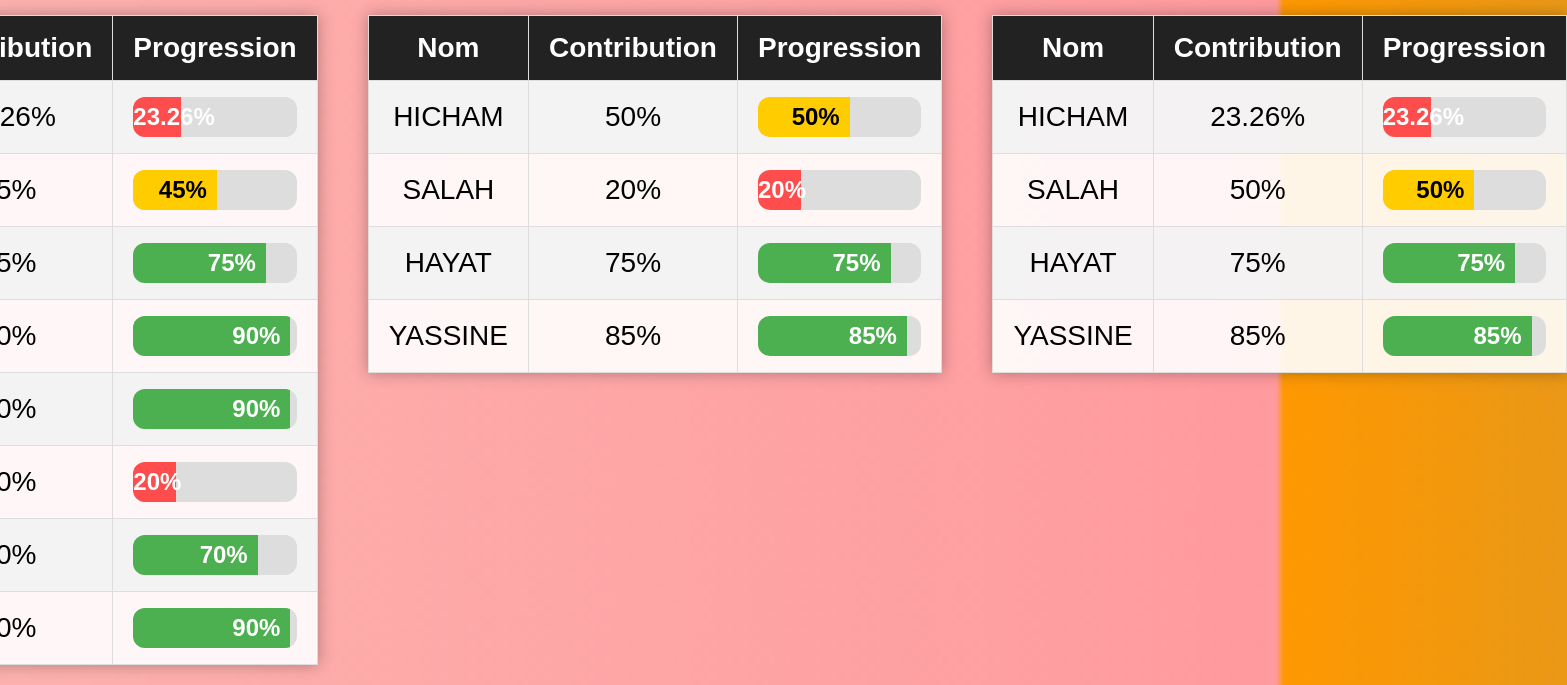
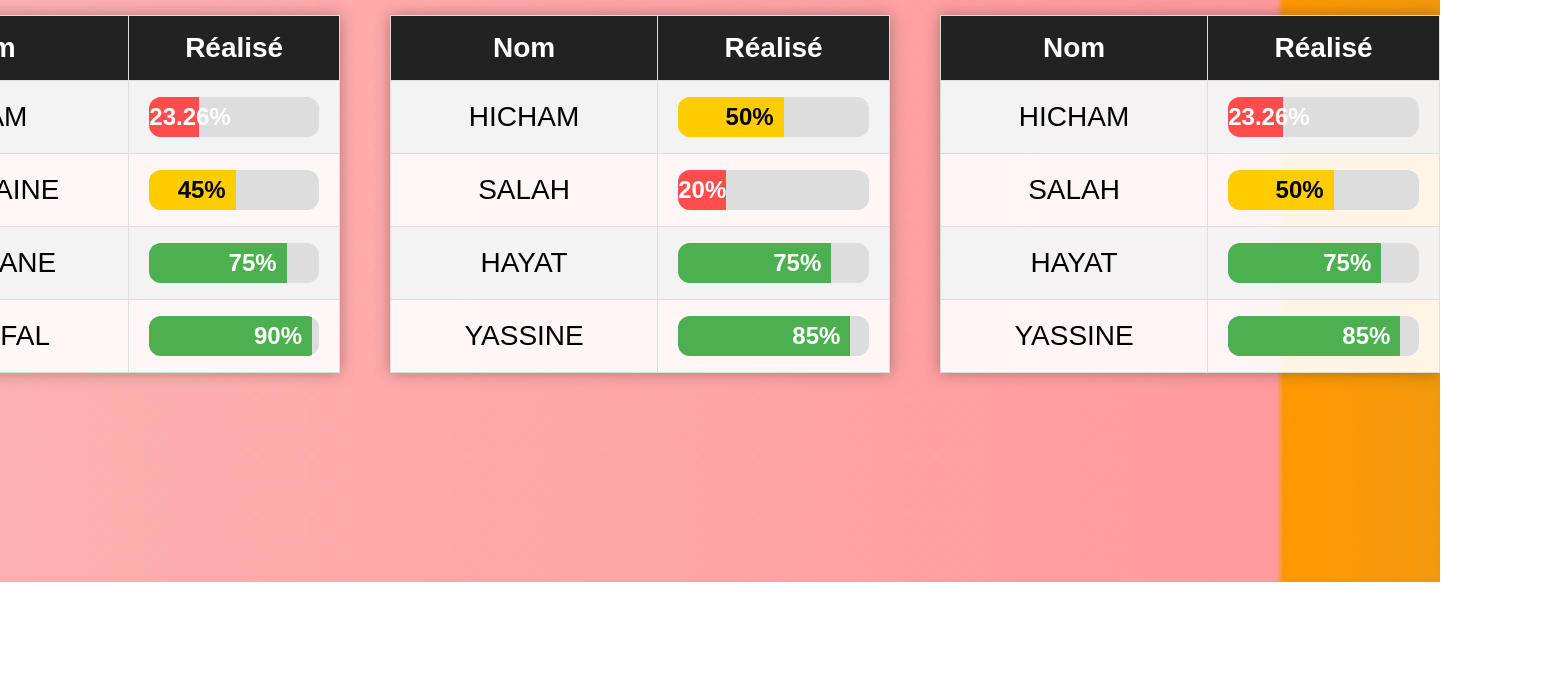
Before and after one commit to eolcenter/eol, a plain HTML site: page test.html in a window 1280 px wide. Shown: the part 258-943 px from the top of the page, 1567 px wide, since content can reach past the window. After the commit the page ends 840 px from the top, so only its background shows below. Drawn offline with Linux system fonts and the light colour scheme.

Commit message:
test.html

```diff
--- a/test.html
+++ b/test.html
@@ -3,7 +3,7 @@
 <head>
 <meta charset="UTF-8">
 <meta name="viewport" content="width=device-width, initial-scale=1.0">
-<title>Team Contributions - TV View</title>
+<title>Team Réalisation - TV View</title>
 <style>
   body {
     font-family: Arial, sans-serif;
@@ -101,7 +101,6 @@
     flex-direction: column;
     align-items: center;
   }
-
 </style>
 </head>
 <body>
@@ -115,19 +114,12 @@
     <table>
       <tr>
         <th>Nom</th>
-        <th>Contribution</th>
-        <th>Progression</th>
+        <th>Réalisé</th>
       </tr>
-      <tr><td>ILHAM</td><td data-percent="23.26"></td><td><div class="progress-container"><div class="progress-bar" data-percent="23.26"></div></div></td></tr>
-      <tr><td>GHISLAINE</td><td data-percent="45"></td><td><div class="progress-container"><div class="progress-bar" data-percent="45"></div></div></td></tr>
-      <tr><td>SOUFIANE</td><td data-percent="75"></td><td><div class="progress-container"><div class="progress-bar" data-percent="75"></div></div></td></tr>
-      <tr><td>NAOUFAL</td><td data-percent="90"></td><td><div class="progress-container"><div class="progress-bar" data-percent="90"></div></div></td></tr>
-      <tr><td>HALIM</td><td data-percent="90"></td><td><div class="progress-container"><div class="progress-bar" data-percent="90"></div></div></td></tr>
-      <tr><td>SARAH</td><td data-percent="90"></td><td><div class="progress-container"><div class="progress-bar" data-percent="20"></div></div></td></tr>
-      <tr><td>LEONIE</td><td data-percent="90"></td><td><div class="progress-container"><div class="progress-bar" data-percent="70"></div></div></td></tr>
-      <tr><td>BADR</td><td data-percent="90"></td><td><div class="progress-container"><div class="progress-bar" data-percent="90"></div></div></td></tr>
-
-
+      <tr><td>ILHAM</td><td><div class="progress-container"><div class="progress-bar" data-percent="23.26"></div></div></td></tr>
+      <tr><td>GHISLAINE</td><td><div class="progress-container"><div class="progress-bar" data-percent="45"></div></div></td></tr>
+      <tr><td>SOUFIANE</td><td><div class="progress-container"><div class="progress-bar" data-percent="75"></div></div></td></tr>
+      <tr><td>NAOUFAL</td><td><div class="progress-container"><div class="progress-bar" data-percent="90"></div></div></td></tr>
     </table>
   </div>
 
@@ -136,13 +128,12 @@
     <table>
       <tr>
         <th>Nom</th>
-        <th>Contribution</th>
-        <th>Progression</th>
+        <th>Réalisé</th>
       </tr>
-      <tr><td>HICHAM</td><td data-percent="50"></td><td><div class="progress-container"><div class="progress-bar" data-percent="50"></div></div></td></tr>
-      <tr><td>SALAH</td><td data-percent="20"></td><td><div class="progress-container"><div class="progress-bar" data-percent="20"></div></div></td></tr>
-      <tr><td>HAYAT</td><td data-percent="75"></td><td><div class="progress-container"><div class="progress-bar" data-percent="75"></div></div></td></tr>
-      <tr><td>YASSINE</td><td data-percent="85"></td><td><div class="progress-container"><div class="progress-bar" data-percent="85"></div></div></td></tr>
+      <tr><td>HICHAM</td><td><div class="progress-container"><div class="progress-bar" data-percent="50"></div></div></td></tr>
+      <tr><td>SALAH</td><td><div class="progress-container"><div class="progress-bar" data-percent="20"></div></div></td></tr>
+      <tr><td>HAYAT</td><td><div class="progress-container"><div class="progress-bar" data-percent="75"></div></div></td></tr>
+      <tr><td>YASSINE</td><td><div class="progress-container"><div class="progress-bar" data-percent="85"></div></div></td></tr>
     </table>
   </div>
 
@@ -151,36 +142,33 @@
     <table>
       <tr>
         <th>Nom</th>
-        <th>Contribution</th>
-        <th>Progression</th>
+        <th>Réalisé</th>
       </tr>
-      <tr><td>HICHAM</td><td data-percent="23.26"></td><td><div class="progress-container"><div class="progress-bar" data-percent="23.26"></div></div></td></tr>
-      <tr><td>SALAH</td><td data-percent="50"></td><td><div class="progress-container"><div class="progress-bar" data-percent="50"></div></div></td></tr>
-      <tr><td>HAYAT</td><td data-percent="75"></td><td><div class="progress-container"><div class="progress-bar" data-percent="75"></div></div></td></tr>
-      <tr><td>YASSINE</td><td data-percent="85"></td><td><div class="progress-container"><div class="progress-bar" data-percent="85"></div></div></td></tr>
+      <tr><td>HICHAM</td><td><div class="progress-container"><div class="progress-bar" data-percent="23.26"></div></div></td></tr>
+      <tr><td>SALAH</td><td><div class="progress-container"><div class="progress-bar" data-percent="50"></div></div></td></tr>
+      <tr><td>HAYAT</td><td><div class="progress-container"><div class="progress-bar" data-percent="75"></div></div></td></tr>
+      <tr><td>YASSINE</td><td><div class="progress-container"><div class="progress-bar" data-percent="85"></div></div></td></tr>
     </table>
   </div>
 
 </div>
 
 <script>
-  document.querySelectorAll('td[data-percent], .progress-bar').forEach(el => {
-    let percent = parseFloat(el.getAttribute('data-percent'));
-    if(el.tagName === 'TD') {
-      el.textContent = percent + '%';
-    } else if(el.classList.contains('progress-bar')) {
-      el.style.width = '0%';
-      setTimeout(() => {
-        el.style.width = percent + '%';
-        el.textContent = percent + '%';
-      }, 100);
-      if(percent < 25){
-        el.className = 'progress-bar red';
-      } else if(percent < 70){
-        el.className = 'progress-bar yellow';
-      } else {
-        el.className = 'progress-bar green';
-      }
+  // Dynamically fill progress bars
+  document.querySelectorAll('.progress-bar').forEach(bar => {
+    let percent = parseFloat(bar.getAttribute('data-percent'));
+    bar.style.width = '0%';
+    setTimeout(() => {
+      bar.style.width = percent + '%';
+      bar.textContent = percent + '%';
+    }, 100);
+
+    if(percent < 25){
+      bar.className = 'progress-bar red';
+    } else if(percent < 70){
+      bar.className = 'progress-bar yellow';
+    } else {
+      bar.className = 'progress-bar green';
     }
   });
 </script>
```
